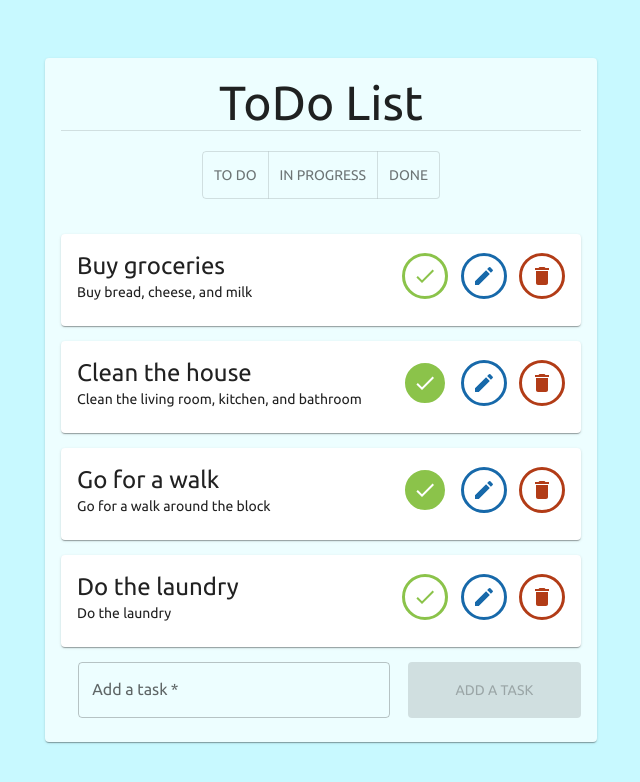
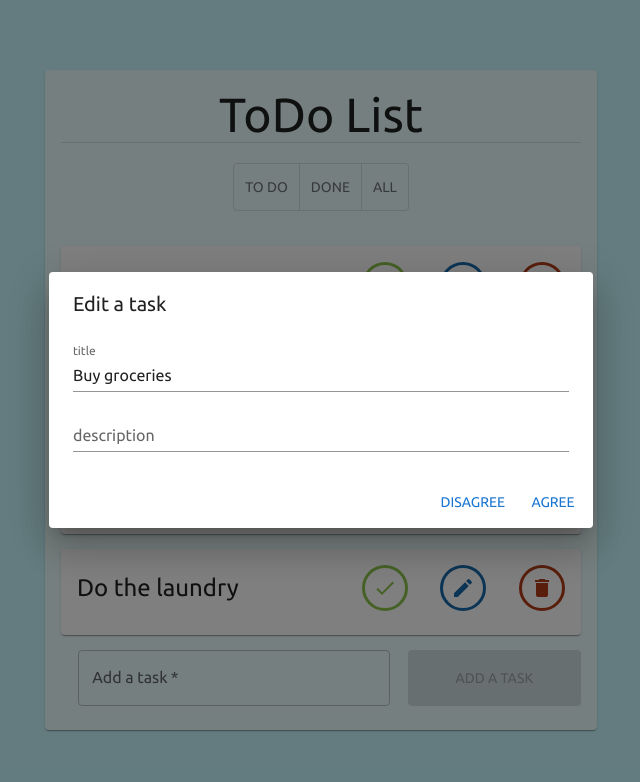
Before and after one commit to marouane-m7b/Todo_React, a React (Create React App) app: page / in a window 1280 px wide. Both pictures are taken after a click on the button 802 px from the left and 276 px from the top of the page. Shown: the top 782 px of the page, without its empty margins (319-959 px from the left). Built offline with nearby package versions, Linux system fonts and the light colour scheme.

Commit message:
Edit task

```diff
--- a/src/App.js
+++ b/src/App.js
@@ -9,6 +9,7 @@ const theme = createTheme({
 })
 
 function App() {
+
   return (
     <ThemeProvider theme={theme}>
       <div className="App" style={{
--- a/src/components/Todo.js
+++ b/src/components/Todo.js
@@ -1,38 +1,99 @@
-import { Card, CardContent, Grid, IconButton, Typography } from "@mui/material";
+import { Button, Card, CardContent, Dialog, DialogActions, DialogContent, DialogContentText, DialogTitle, Grid, IconButton, TextField, Typography } from "@mui/material";
 import CheckIcon from '@mui/icons-material/Check';
 import EditIcon from '@mui/icons-material/Edit';
 import DeleteIcon from '@mui/icons-material/Delete';
+import { useState } from "react";
 
 
-export default function Todo({ id, title, description, isCompleted, deleteFunction, completeFunction }) {
 
-    function testComplete() {
-        if (isCompleted === false) {
-            return (
-                <IconButton onClick={()=>completeFunction(id)} className="icon-button" aria-label="Done"
-                    style={{ color: "#8bc34a", background: "white", border: "solid #8bc34a 3px" }}>
-                    <CheckIcon />
-                </IconButton>
-            )
-        } else {
-            return (
-                <IconButton onClick={()=>completeFunction(id)} className="icon-button" aria-label="Done"
-                    style={{ color: "white", background: "#8bc34a", border: "solid white 3px" }}>
-                    <CheckIcon />
-                </IconButton>
-            )
-        }
+export default function Todo({ id, title, description, isCompleted, deleteFunction, completeFunction, editFunction }) {
+
+    const [showDeleteDialog, setShowDeleteDialog] = useState(false)
+    const [showEditDialog, setShowEditDialog] = useState(false)
+    const [newTitle, setNewTitle] = useState(title)
+    const [newDescription, setNewDescription] = useState(description)
+
+    function handleDeleteClose() {
+        setShowDeleteDialog(false)
     }
-
+    function handleDeleteCLick() {
+        setShowDeleteDialog(true)
+    }
+    function handleEditClose() {
+        setShowEditDialog(false)
+    }
+    function handleEditClick() {
+        setShowEditDialog(true)
+    }
 
     return (
         <>
+            <Dialog
+                onClose={handleDeleteClose}
+                open={showDeleteDialog}
+                aria-labelledby="alert-dialog-title"
+                aria-describedby="alert-dialog-description"
+            >
+                <DialogTitle id="alert-dialog-title">
+                    Do you want to delete this task?
+                </DialogTitle>
+                <DialogContent>
+                    <DialogContentText id="alert-dialog-description">
+                        You will now delete the task {`"${title}${description ? " (" + description + ") " : ""}"`}
+                    </DialogContentText>
+                </DialogContent>
+                <DialogActions>
+                    <Button autoFocus onClick={handleDeleteClose}>Disagree</Button>
+                    <Button onClick={() => { deleteFunction(id); handleDeleteClose() }} >
+                        Agree
+                    </Button>
+                </DialogActions>
+            </Dialog>
+            <Dialog
+                onClose={handleEditClose}
+                open={showEditDialog}
+                aria-labelledby="alert-dialog-title"
+                aria-describedby="alert-dialog-description"
+            >
+                <DialogTitle id="alert-dialog-title">
+                    Edit a task
+                </DialogTitle>
+                <DialogContent>
+                    <TextField
+                        autoFocus
+                        margin="dense"
+                        id="title"
+                        label="title"
+                        type="text"
+                        fullWidth
+                        variant="standard"
+                        value={newTitle}
+                        onChange={(e)=>{setNewTitle(e.target.value)}}
+                    />
+                    <TextField
+                        margin="dense"
+                        id="description"
+                        label="description"
+                        type="text"
+                        fullWidth
+                        variant="standard"
+                        value={newDescription}
+                        onChange={(e)=>{setNewDescription(e.target.value)}}
+                    />
+                </DialogContent>
+                <DialogActions>
+                    <Button autoFocus onClick={handleEditClose}>Disagree</Button>
+                    <Button disabled={!newTitle} onClick={() => { editFunction(id, newTitle, newDescription); handleEditClose() }} >
+                        Agree
+                    </Button>
+                </DialogActions>
+            </Dialog>
             <Card
                 className="todo-card"
                 sx={{ minWidth: 275, margin: '15px 0' }}>
                 <CardContent>
-                    <Grid container spacing={0}>
-                        <Grid xs={8}>
+                    <Grid container spacing={0} display="flex" justifyContent="space-evenly" alignItems="center">
+                        <Grid xs={7}>
                             <Typography variant='h5' sx={{ textAlign: "left" }}>
                                 {title}
                             </Typography>
@@ -40,12 +101,15 @@ export default function Todo({ id, title, description, isCompleted, deleteFuncti
                                 {description}
                             </Typography>
                         </Grid>
-                        <Grid xs={4} display="flex" justifyContent="space-between" alignItems="center">
-                            {testComplete(id)}
-                            <IconButton className="icon-button" aria-label="Edit" style={{ color: "#1769aa", background: "white", border: "solid #1769aa 3px" }}>
+                        <Grid xs={5} display="flex" justifyContent="space-between" alignItems="center">
+                            <IconButton onClick={() => completeFunction(id)} className="icon-button" aria-label="Done"
+                                style={{ color: !isCompleted ? "#8bc34a" : "white", background: isCompleted ? "#8bc34a" : "white", border: "solid #8bc34a 3px" }}>
+                                <CheckIcon />
+                            </IconButton>
+                            <IconButton onClick={handleEditClick} className="icon-button" aria-label="Edit" style={{ color: "#1769aa", background: "white", border: "solid #1769aa 3px" }}>
                                 <EditIcon />
                             </IconButton>
-                            <IconButton onClick={()=>deleteFunction(id)} className="icon-button" aria-label="Delete" style={{ color: "#b23c17", background: "white", border: "solid #b23c17 3px" }}>
+                            <IconButton onClick={handleDeleteCLick} className="icon-button" aria-label="Delete" style={{ color: "#b23c17", background: "white", border: "solid #b23c17 3px" }}>
                                 <DeleteIcon />
                             </IconButton>
                         </Grid>
--- a/src/components/TodoList.js
+++ b/src/components/TodoList.js
@@ -12,30 +12,28 @@ export default function TodoList() {
 
     const [todoInput, setTodoInput] = React.useState('')
 
-    const [isDisabled, setIsDisabled] = React.useState(true)
-
     const [todos, setTodos] = React.useState([{
         id: v4(),
         title: 'Buy groceries',
-        description: 'Buy bread, cheese, and milk',
+        description: '',
         isCompleted: false,
     },
     {
         id: v4(),
         title: 'Clean the house',
-        description: 'Clean the living room, kitchen, and bathroom',
+        description: '',
         isCompleted: true,
     },
     {
         id: v4(),
         title: 'Go for a walk',
-        description: 'Go for a walk around the block',
+        description: '',
         isCompleted: true,
     },
     {
         id: v4(),
         title: 'Do the laundry',
-        description: 'Do the laundry',
+        description: '',
         isCompleted: false,
     }])
 
@@ -43,7 +41,7 @@ export default function TodoList() {
         const newTodo = {
             id: v4(),
             title: todoInput,
-            description: 'Test',
+            description: '',
             isCompleted: false,
         }
         setTodos([...todos, newTodo])
@@ -67,9 +65,20 @@ export default function TodoList() {
         setTodos(newTodos)
     }
 
+    function handleEdit(id, title, description) {
+        let newTodos = todos.map((t) => {
+            if (t.id === id) {
+                t.title = title
+                t.description = description
+            }
+            return t
+        })
+        setTodos(newTodos)
+    }
+
     const todosJsx = todos.map((t) => {
         return (
-            <Todo key={t.id} id={t.id} title={t.title} description={t.description} isCompleted={t.isCompleted} deleteFunction={handleDelete} completeFunction={handleComplete} />
+            <Todo key={t.id} id={t.id} title={t.title} description={t.description} isCompleted={t.isCompleted} deleteFunction={handleDelete} completeFunction={handleComplete} editFunction={handleEdit} />
         )
     })
 
@@ -93,10 +102,10 @@ export default function TodoList() {
                             To Do
                         </ToggleButton>
                         <ToggleButton value="center">
-                            In Progress
+                            Done
                         </ToggleButton>
                         <ToggleButton value="right">
-                            Done
+                            All
                         </ToggleButton>
                         {/* ========== END FILTER ==========*/}
                     </ToggleButtonGroup>
```
